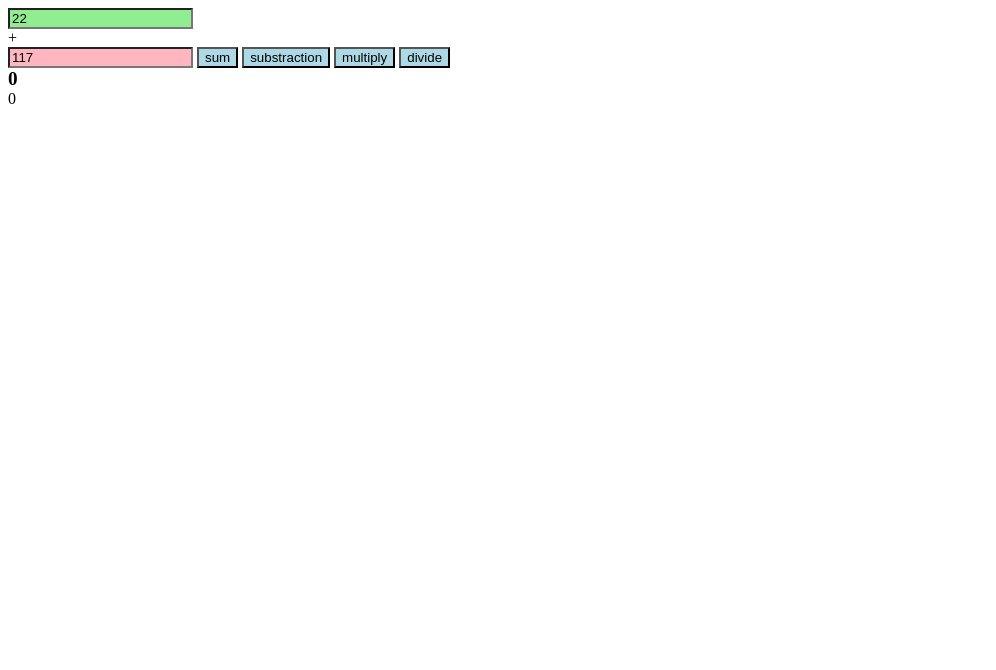
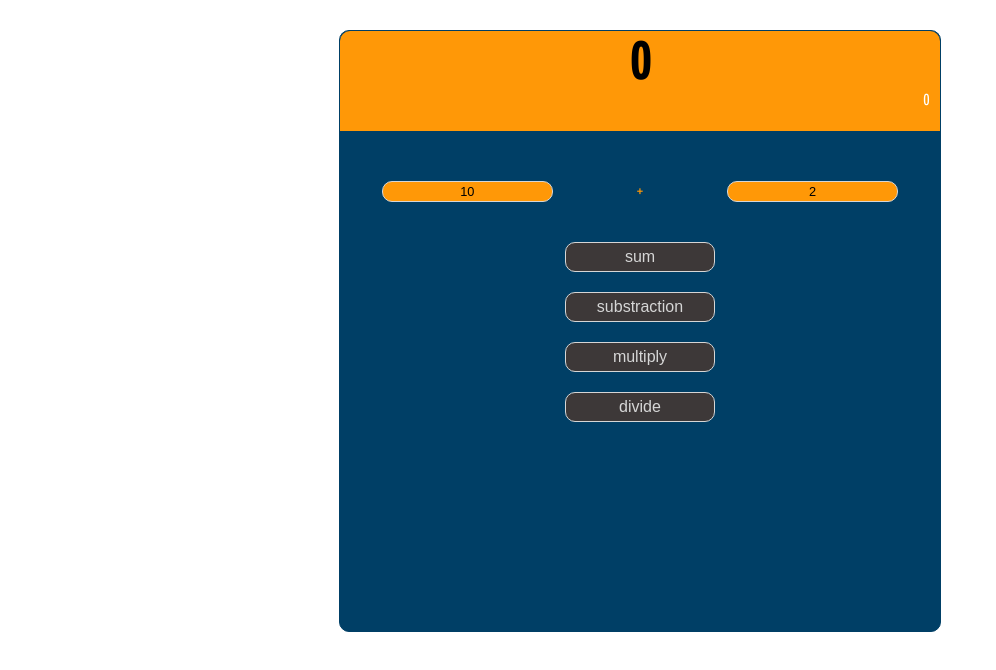
Before and after one commit to holgermanzke/calculator-js-intro, a website built with Parcel: page src/index.html in a window 1280 px wide. Shown: the whole page, without its empty margins (0-996 px from the left). Built offline with nearby package versions, Linux system fonts and the light colour scheme.

Commit message:
style the calculator (#7)
* install sass, start styling the calculator, prepare the homeword

* style calculator

add fonts, colors, flexbox

```diff
--- a/package.json
+++ b/package.json
@@ -25,6 +25,7 @@
     "@babel/preset-env": "^7.7.1",
     "babel-jest": "^24.9.0",
     "jest": "^24.9.0",
-    "parcel-bundler": "^1.12.4"
+    "parcel-bundler": "^1.12.4",
+    "sass": "^1.23.3"
   }
 }
--- a/src/index.html
+++ b/src/index.html
@@ -5,43 +5,41 @@
     <meta name="viewport" content="width=device-width, initial-scale=1.0" />
     <meta http-equiv="X-UA-Compatible" content="ie=edge" />
     <title>Calculator</title>
-    <style>
-      input[name="second"] {
-        background: lightpink;
-      }
-      input[name="first"] {
-        background: lightgreen;
-      }
-      button {
-        background: lightblue;
-      }
-      #result {
-        font-size: 1.2em;
-        font-weight: bold;
-      }
-    </style>
+    <link rel="stylesheet" href="./scss/style.scss" />
+    <link
+      href="https://fonts.googleapis.com/css?family=Ubuntu+Condensed&display=swap"
+      rel="stylesheet"
+    />
   </head>
   <body>
+    <div class="container">
+      <div class="result-box">
+        <div id="result">0</div>
+        <div id="digits">0</div>
+      </div>
+      <div class="input-box">
         <input
           type="text"
           name="first"
           placeholder="Enter first number"
-      value="22"
+          value="10"
         />
         <div id="operator">+</div>
         <input
           type="text"
           name="second"
           placeholder="Enter second number"
-      value="117"
+          value="2"
         />
+      </div>
+      <div class="operator-box">
         <button class="sum">sum</button>
         <button class="substraction">substraction</button>
         <button class="multiply">multiply</button>
         <button class="divide">divide</button>
+      </div>
       <!-- <button class="counter">count digit</button> -->
-    <div id="result">0</div>
-    <div id="digits">0</div>
+    </div>
     <script src="./index.js"></script>
   </body>
 </html>
--- a/src/index.js
+++ b/src/index.js
@@ -19,6 +19,7 @@ sumButton.addEventListener("click", function() {
   const secondNumber = parseInt(secondInput.value);
   result.innerHTML = sum(firstNumber, secondNumber);
   digits.innerHTML = countDigits(sum(firstNumber, secondNumber));
+  // instead of overriding innerHTML better add a new element and append it
 });
 
 substractionButton.addEventListener("click", function() {
--- a/src/lib/operators.js
+++ b/src/lib/operators.js
@@ -27,7 +27,3 @@ export function countDigits(n) {
   }
   return count;
 }
-console.log(countDigits(12112));
-
-console.log(countDigits(457));
-console.log(countDigits(-42));
--- /dev/null
+++ b/src/scss/style.scss
@@ -0,0 +1,80 @@
+$color-primary: #003f66;
+$color-secondary: #ff9807;
+$color-third: #d6d6d6;
+$color-fourth: #3d3838;
+body {
+  padding: 0;
+  margin: 0;
+  width: 100vw;
+  height: 100vh;
+  font-family: "Ubuntu Condensed", sans-serif;
+}
+
+.container {
+  background: $color-primary;
+  width: 80%;
+  max-width: 600px;
+  margin: 30px auto;
+  height: 600px;
+  border: 1px solid $color-primary;
+  border-radius: 10px;
+}
+#result {
+  flex-grow: 1;
+  font-size: 3.2em;
+  font-weight: bold;
+}
+
+#digits {
+  height: 50px;
+  align-self: flex-end;
+  padding-right: 10px;
+  color: white;
+}
+.input-box {
+  display: flex;
+  justify-content: space-around;
+  margin: 20px 0;
+}
+.result-box {
+  background: $color-secondary;
+  height: 100px;
+  display: flex;
+  flex-direction: column;
+  justify-content: center;
+  align-items: center;
+  border-radius: 10px 10px 0 0;
+  margin-bottom: 50px;
+}
+
+input {
+  background: $color-secondary;
+  border-radius: 10px;
+  padding: 2px;
+  text-align: center;
+  outline: none;
+  border: 1px solid $color-third;
+  font-size: 0.8em;
+}
+.operator-box {
+  display: flex;
+  flex-direction: column;
+  align-items: center;
+}
+button {
+  background: $color-fourth;
+  font-size: 1em;
+  color: $color-third;
+  padding: 5px;
+  border-radius: 10px;
+  margin-top: 20px;
+  width: 150px;
+  outline: none;
+  border: 1px solid $color-third;
+  &:active {
+    border: 1px solid $color-secondary;
+  }
+}
+#operator {
+  color: $color-secondary;
+}
```
Also changed, not shown: src/lib/elements.js (added, +9 -0 lines), src/lib/elements.test.js (added, +12 -0 lines), dist/index.html, 1 other file. Lines whose indentation alone changed are shown as unchanged.
